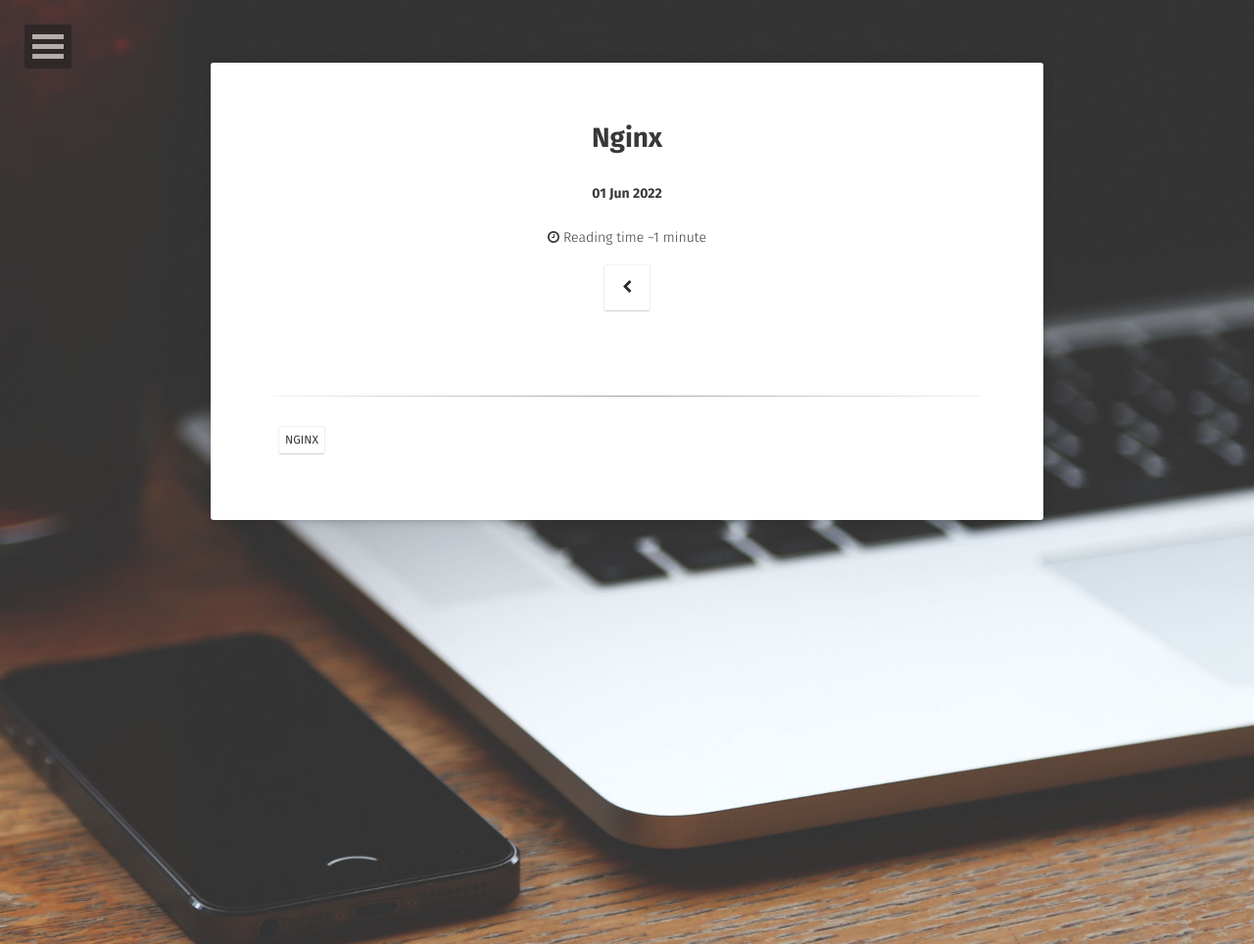
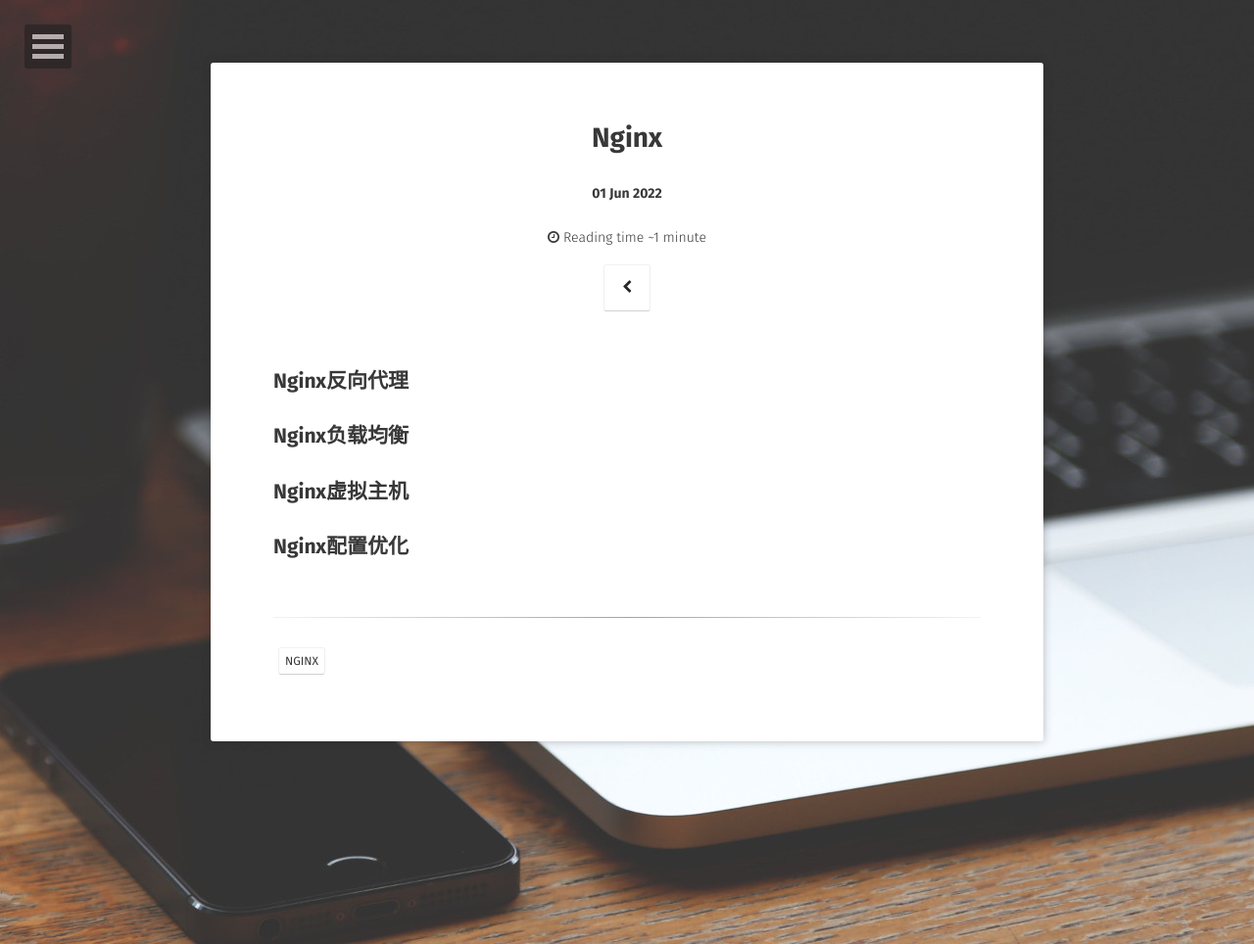
Before and after one commit to A17513081909/csz.github.io, a Jekyll site: the page built from _posts/2022-06-21-nginx.md, in a window 1280 px wide. Shown: the whole page at 98% size. Built offline with Jekyll 4.4.1, drawn with Linux system fonts in a browser that asks for light colours; some web fonts are replaced.

Commit message:
Update 2022-06-21-nginx.md

```diff
--- a/_posts/2022-06-21-nginx.md
+++ b/_posts/2022-06-21-nginx.md
@@ -6,3 +6,8 @@ excerpt: "nginx反向代理、负载均衡、虚拟主机、配置优化"
 tags: [nginx]
 comments: false
 ---
+
+## Nginx反向代理
+## Nginx负载均衡
+## Nginx虚拟主机
+## Nginx配置优化
```
